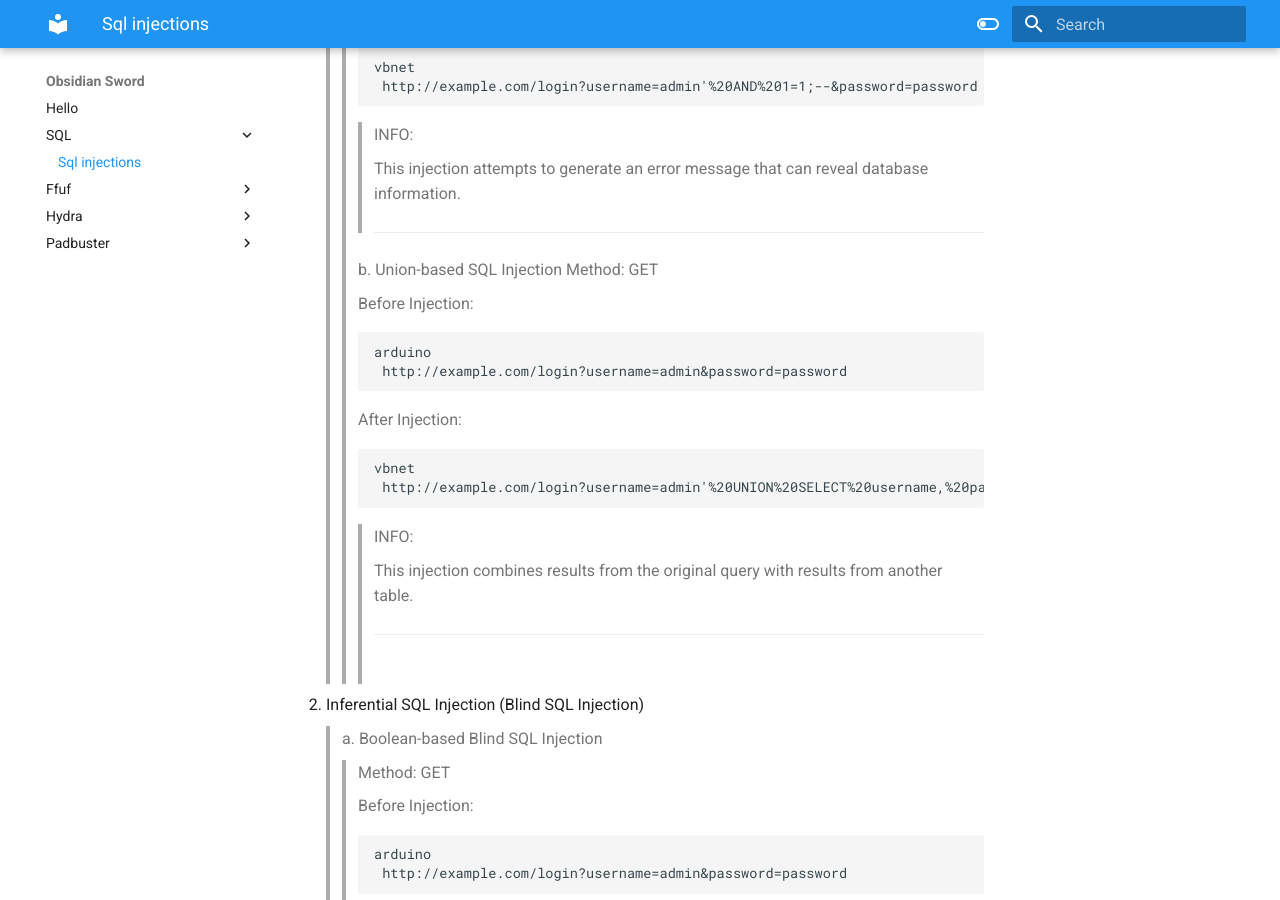
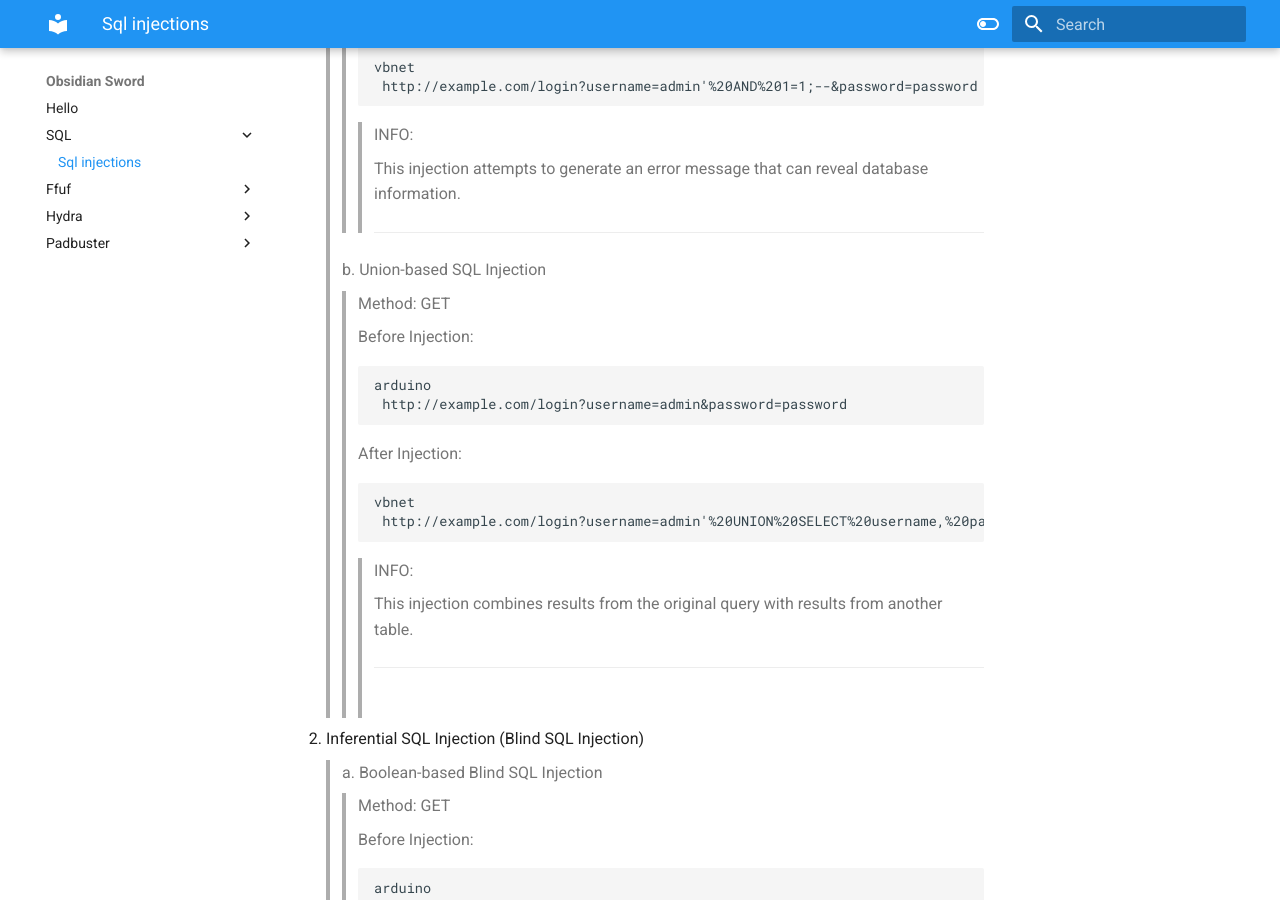
Before and after one commit to jamesfte/Obsidian_sword, an MkDocs documentation site: the page built from docs/SQL/sql injections.md, in a window 1280 px wide and 900 px high, scrolled down 475 px. Built offline with MkDocs 1.6.1 and Material for MkDocs 9.7.7, drawn with Linux system fonts in a browser that asks for light colours.

```diff
--- a/docs/SQL/sql injections.md
+++ b/docs/SQL/sql injections.md
@@ -20,8 +20,8 @@ SQL Injection Types Overview
 > > > This injection attempts to generate an error message that can reveal database information.
 > <hr>
 >
-> > b. Union-based SQL Injection
-> >	Method: GET
+> b. Union-based SQL Injection
+> > Method: GET
 > >
 > > Before Injection:
 > >
```
